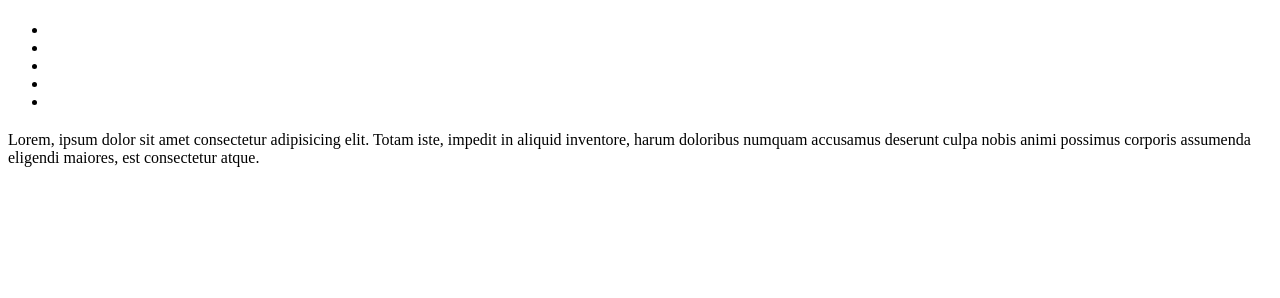
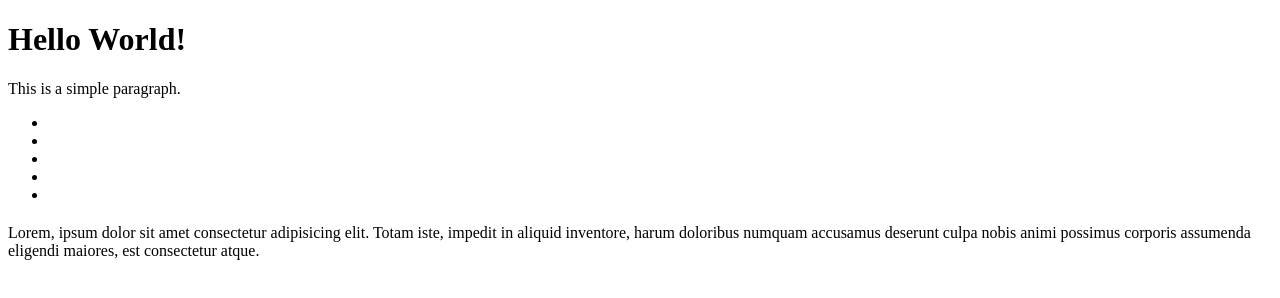
Before and after one commit to Fmaf2212/segundapagina, a plain HTML site: page Index.html in a window 1280 px wide. Drawn offline with Linux system fonts and the light colour scheme.

Commit message:
Update Index.html

```diff
--- a/Index.html
+++ b/Index.html
@@ -7,8 +7,8 @@
 </head>
 <body>
     <header>
-        <h1></h1>
-        <p></p>
+        <h1>Hello World!</h1>
+        <p>This is a simple paragraph.</p>
     </header>
     <section>
         <nav>
```
